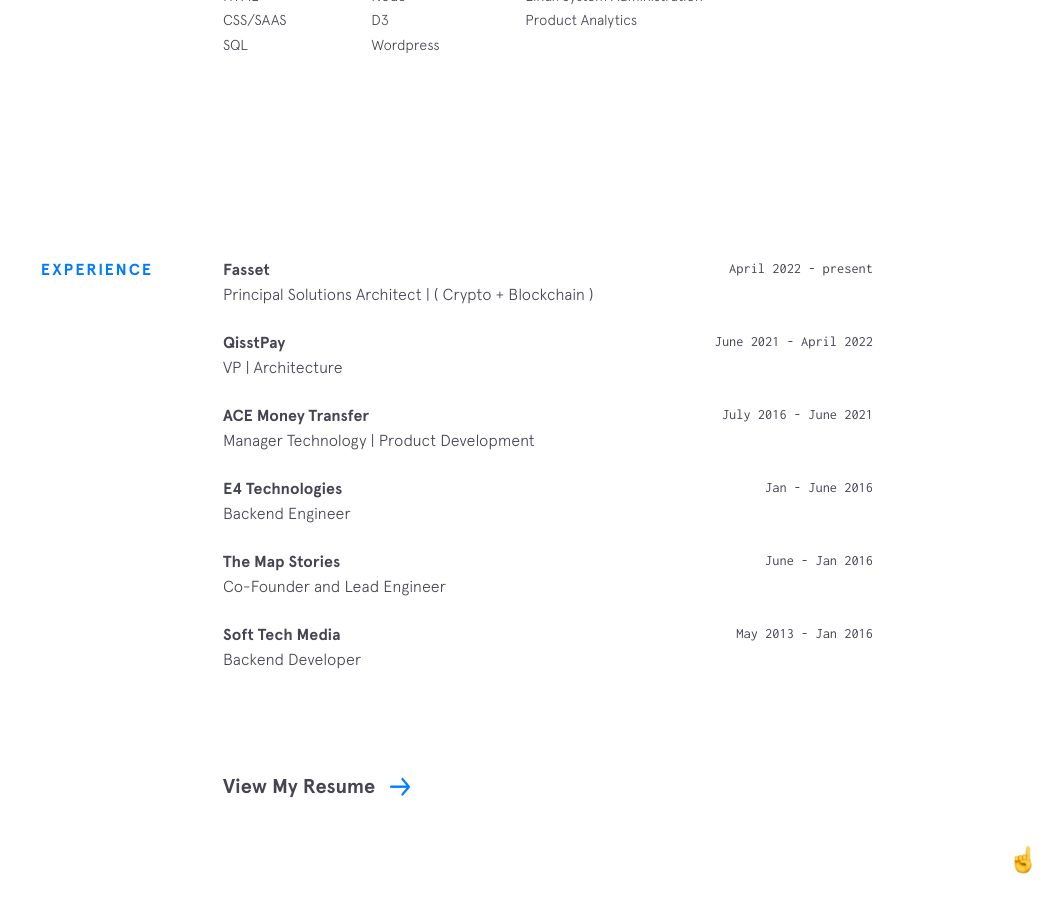
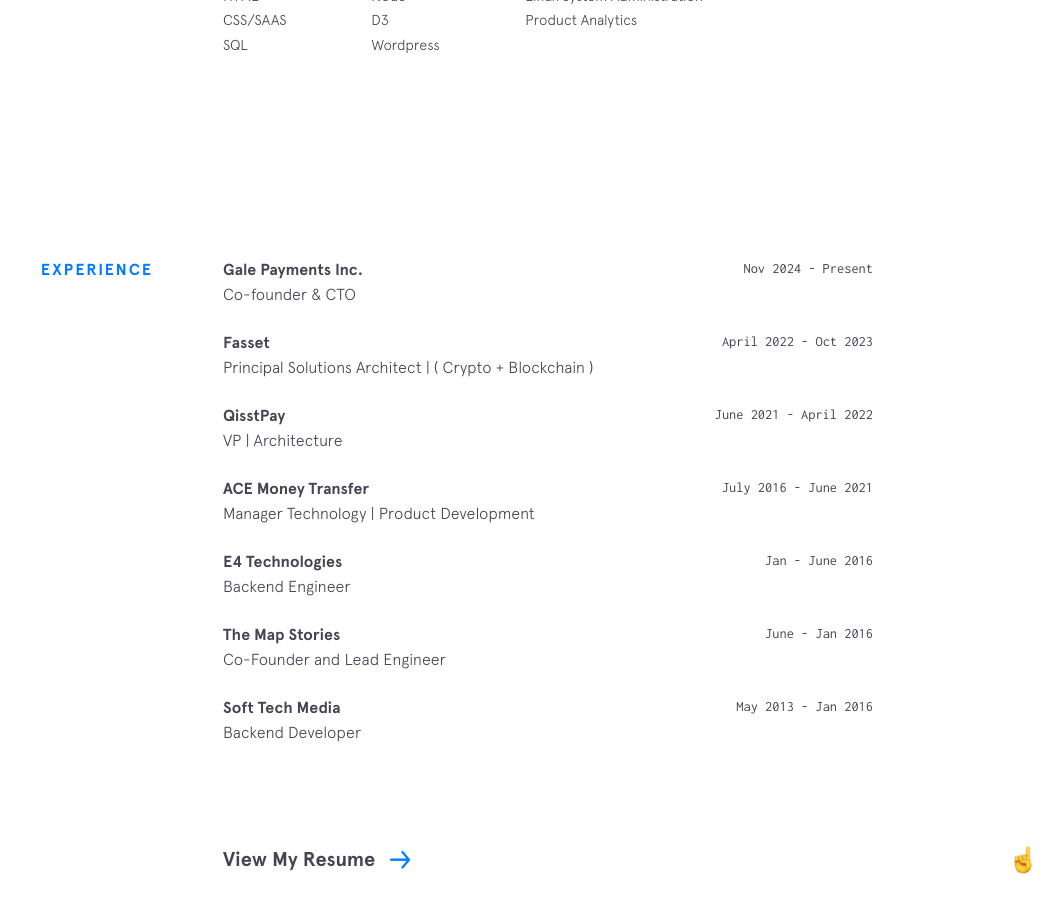
Before and after one commit to imqadeerkhan/imqadeerkhan.github.io, a Jekyll site: the page built from index.html, in a window 1280 px wide and 900 px high, scrolled down 1681 px. Shown: the whole window, without its empty margins (227-1280 px from the left). Built offline with Jekyll 4.4.1, drawn with Linux system fonts in a browser that asks for light colours; nearby versions of some CDN libraries.

Commit message:
Update experience.yml

```diff
--- a/_data/experience.yml
+++ b/_data/experience.yml
@@ -1,6 +1,11 @@
+- company: Gale Payments Inc.
+  url: https://withgale.com/
+  time: Nov 2024 - Present
+  position: Co-founder & CTO
+
 - company: Fasset
   url: https://fasset.io/
-  time: April 2022 - present
+  time: April 2022 - Oct 2023
   position: Principal Solutions Architect | ( Crypto + Blockchain )
 
 - company: QisstPay
```
